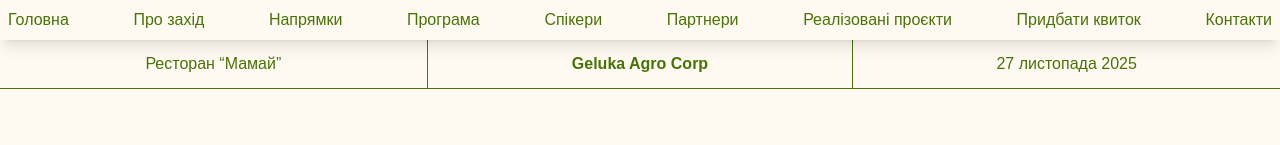
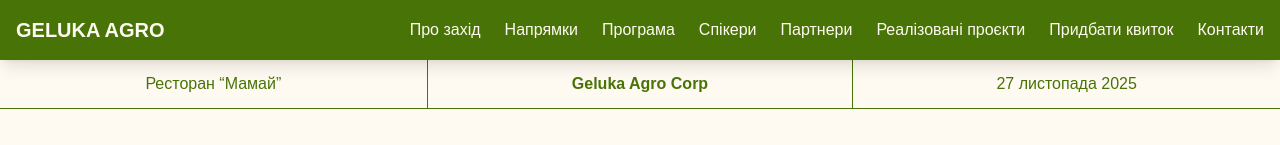
Before and after one commit to nazarbychkar/agroforum, a Next.js app: page / in a window 1280 px wide. Shown: the top 145 px of the page. Built offline with nearby package versions, Linux system fonts and the light colour scheme.

Commit message:
Footer and header, contacts improvments

```diff
--- a/app/layout.tsx
+++ b/app/layout.tsx
@@ -17,7 +17,7 @@ export default function RootLayout({
     <html lang="uk" className="max-w-7xl mx-auto">
       <body>
         <Header />
-        <main className="pt-10">{children}</main>
+        <main className="pt-15">{children}</main>
         <Footer />
       </body>
     </html>
--- a/components/layout/Footer.tsx
+++ b/components/layout/Footer.tsx
@@ -1,3 +1,40 @@
+import Link from "next/link";
+
 export default function Footer() {
-  return <footer></footer>;
+  return (
+    <footer className="w-full max-w-7xl mx-auto flex flex-col lg:flex-row justify-between items-center p-4 bg-[#487307] text-[#fffaf1] shadow-inner mt-12">
+      {/* Left: Copyright */}
+      <span className="text-sm mb-2 lg:mb-0">© 2025 Geluka Agro Forum</span>
+
+      {/* Center: Privacy Policy */}
+      <Link
+        href="/privacy-policy"
+        className="text-sm hover:underline mb-2 lg:mb-0"
+      >
+        Політика конфіденційності
+      </Link>
+
+      {/* Right: Social + Email */}
+      <div className="flex items-center gap-4">
+        {/* Social Icons */}
+        <Link href="#">
+          <i className="fab fa-facebook text-lg hover:text-gray-300"></i>
+        </Link>
+        <Link href="#">
+          <i className="fab fa-instagram text-lg hover:text-gray-300"></i>
+        </Link>
+        <Link href="#">
+          <i className="fab fa-telegram text-lg hover:text-gray-300"></i>
+        </Link>
+
+        {/* Email */}
+        <a
+          href="mailto:partners@geluka.com"
+          className="text-sm hover:underline"
+        >
+          partners@geluka.com
+        </a>
+      </div>
+    </footer>
+  );
 }
--- a/components/layout/Header.tsx
+++ b/components/layout/Header.tsx
@@ -1,17 +1,74 @@
+"use client"
+
+import { useState } from "react";
 import Link from "next/link";
 
 export default function Header() {
+  const [isOpen, setIsOpen] = useState(false);
+
+  const links = [
+    { href: "/#about", label: "Про захід" },
+    { href: "/#topics", label: "Напрямки" },
+    { href: "/#program", label: "Програма" },
+    { href: "/#speakers", label: "Спікери" },
+    { href: "/#partners", label: "Партнери" },
+    { href: "/#projects", label: "Реалізовані проєкти" },
+    { href: "/#buy-a-ticket", label: "Придбати квиток" },
+    { href: "/#contacts", label: "Контакти" },
+  ];
+
   return (
-    <header className="w-full max-w-7xl mx-auto flex justify-between h-10 p-2 shadow-lg fixed inset-0 z-50 bg-[#fffaf1]">
-      <Link href="/#home">Головна</Link>
-      <Link href="/#about">Про захід</Link>
-      <Link href="/#topics">Напрямки</Link>
-      <Link href="/#program">Програма</Link>
-      <Link href="/#speakers">Спікери</Link>
-      <Link href="/#partners">Партнери</Link>
-      <Link href="/#projects">Реалізовані проєкти</Link>
-      <Link href="/#buy-a-ticket">Придбати квиток</Link>
-      <Link href="/#contacts">Контакти</Link>
+    <header className="w-full max-w-7xl bg-[#487307] text-[#fffaf1] fixed top-0 z-50 shadow-lg">
+      <div className="max-w-7xl mx-auto flex justify-between items-center p-4">
+        {/* Logo / Brand */}
+        <Link href="/" className="text-xl font-bold uppercase cursor-pointer">
+          Geluka Agro
+        </Link>
+
+        {/* Desktop Links */}
+        <nav className="hidden md:flex gap-6">
+          {links.map((link) => (
+            <Link
+              key={link.href}
+              href={link.href}
+              className="hover:text-gray-300 transition-colors"
+            >
+              {link.label}
+            </Link>
+          ))}
+        </nav>
+
+        {/* Mobile Hamburger */}
+        <div className="md:hidden">
+          <button
+            onClick={() => setIsOpen(!isOpen)}
+            className="focus:outline-none"
+          >
+            <div className="w-6 h-0.5 bg-white mb-1"></div>
+            <div className="w-6 h-0.5 bg-white mb-1"></div>
+            <div className="w-6 h-0.5 bg-white"></div>
+          </button>
+        </div>
+      </div>
+
+      {/* Mobile Menu */}
+      {isOpen && (
+        <nav className="md:hidden bg-[#487307] text-[#fffaf1] shadow-inner">
+          <ul className="flex flex-col gap-4 p-4">
+            {links.map((link) => (
+              <li key={link.href}>
+                <Link
+                  href={link.href}
+                  onClick={() => setIsOpen(false)}
+                  className="block hover:text-gray-300 transition-colors"
+                >
+                  {link.label}
+                </Link>
+              </li>
+            ))}
+          </ul>
+        </nav>
+      )}
     </header>
   );
 }
--- a/components/main/Contacts.tsx
+++ b/components/main/Contacts.tsx
@@ -1,23 +1,105 @@
+"use client"
+
+import { useState } from "react";
+import Link from "next/link";
+
 export default function Contacts() {
+  const [form, setForm] = useState({ name: "", email: "", phone: "", message: "" });
+
+  const handleChange = (e: { target: { name: any; value: any; }; }) => setForm({ ...form, [e.target.name]: e.target.value });
+  const handleSubmit = (e: { preventDefault: () => void; }) => {
+    e.preventDefault();
+    alert("Form submitted!"); // Replace with your submit logic
+  };
+
   return (
-    <section>
-      <div className="p-10 relative min-h-[80vh] lg:min-h-[1080px]">
-        {/* Header */}
-        <div className="flex flex-col py-3 border-b z-10 relative">
-          <span className="font-bold uppercase text-9xl">Контакти</span>
-          <span className="font-bold text-2xl">Geluka Agro Crop</span>
+    <section className="relative py-16 px-5 bg-gray-50">
+      {/* Title */}
+      <div className="mb-12 text-center">
+        <h2 className="text-6xl font-bold uppercase">Контакти</h2>
+        <p className="text-xl mt-2">Geluka Agro Crop</p>
+      </div>
+
+      <div className="grid grid-cols-1 lg:grid-cols-2 gap-12 max-w-6xl mx-auto">
+        {/* Contact Form */}
+        <div className="bg-white p-8 rounded-3xl shadow-lg">
+          <h3 className="text-3xl font-bold mb-6">Зв'яжіться з нами</h3>
+          <form className="flex flex-col gap-4" onSubmit={handleSubmit}>
+            <input
+              type="text"
+              name="name"
+              placeholder="Ім’я"
+              value={form.name}
+              onChange={handleChange}
+              className="border border-gray-300 rounded-xl p-3 focus:outline-none focus:ring-2 focus:ring-green-500"
+              required
+            />
+            <input
+              type="email"
+              name="email"
+              placeholder="Email"
+              value={form.email}
+              onChange={handleChange}
+              className="border border-gray-300 rounded-xl p-3 focus:outline-none focus:ring-2 focus:ring-green-500"
+              required
+            />
+            <input
+              type="tel"
+              name="phone"
+              placeholder="Телефон"
+              value={form.phone}
+              onChange={handleChange}
+              className="border border-gray-300 rounded-xl p-3 focus:outline-none focus:ring-2 focus:ring-green-500"
+              required
+            />
+            <textarea
+              name="message"
+              placeholder="Повідомлення"
+              value={form.message}
+              onChange={handleChange}
+              className="border border-gray-300 rounded-xl p-3 focus:outline-none focus:ring-2 focus:ring-green-500"
+              rows={5}
+              required
+            ></textarea>
+            <button
+              type="submit"
+              className="mt-4 w-fit px-6 py-3 bg-green-700 text-white font-bold rounded-xl hover:bg-white hover:text-green-700 border-2 border-green-700 transition-colors"
+            >
+              Відправити
+            </button>
+          </form>
         </div>
 
-        {/* Contact Info */}
-        <div className="flex flex-col py-3 z-10 relative">
-          <span className="font-bold uppercase text-4xl">
-            +38 067 919 29 46
-          </span>
-          <span className="font-bold text-2xl">Альона Гелукаp</span>
+        {/* Organizer Contacts */}
+        <div className="flex flex-col gap-8">
+          <div className="bg-white p-8 rounded-3xl shadow-lg">
+            <h3 className="text-3xl font-bold mb-4">Контакти організаторів</h3>
+            <p>Телефон: <a href="tel:+380679192946" className="text-green-700 hover:underline">+38 067 919 29 46</a></p>
+            <p>Email: <a href="mailto:aliona@geluka.com" className="text-green-700 hover:underline">aliona@geluka.com</a></p>
+            <p>Telegram: <a href="https://t.me/aliona" target="_blank" className="text-green-700 hover:underline">@aliona</a></p>
+          </div>
+
+          {/* Google Maps */}
+          <div className="bg-white p-0 rounded-3xl overflow-hidden shadow-lg h-96">
+            <iframe
+              src="https://www.google.com/maps/embed?pb=!1m18!1m12!1m3!1d2539.12345!2d30.123456!3d50.123456!2m3!1f0!2f0!3f0!3m2!1i1024!2i768!4f13.1!3m3!1m2!1s0x0%3A0x123456789abcdef!2sEvent+Location!5e0!3m2!1sen!2sua!4v1698790245678!5m2!1sen!2sua"
+              className="w-full h-full border-0"
+              allowFullScreen
+              loading="lazy"
+              referrerPolicy="no-referrer-when-downgrade"
+            ></iframe>
+          </div>
+
+          {/* Social Media */}
+          <div className="bg-white p-6 rounded-3xl shadow-lg text-center">
+            <h3 className="text-3xl font-bold mb-4">Соціальні мережі</h3>
+            <div className="flex justify-center gap-6 text-3xl">
+              <Link href="#"><i className="fab fa-facebook text-blue-600"></i></Link>
+              <Link href="#"><i className="fab fa-instagram text-pink-500"></i></Link>
+              <Link href="#"><i className="fab fa-telegram text-blue-400"></i></Link>
+            </div>
+          </div>
         </div>
-
-        {/* Background Image */}
-        <div className="absolute inset-0 bg-bottom bg-[url('/bg-mountain.png')] bg-no-repeat bg-contain z-0 pointer-events-none"></div>
       </div>
     </section>
   );
```
